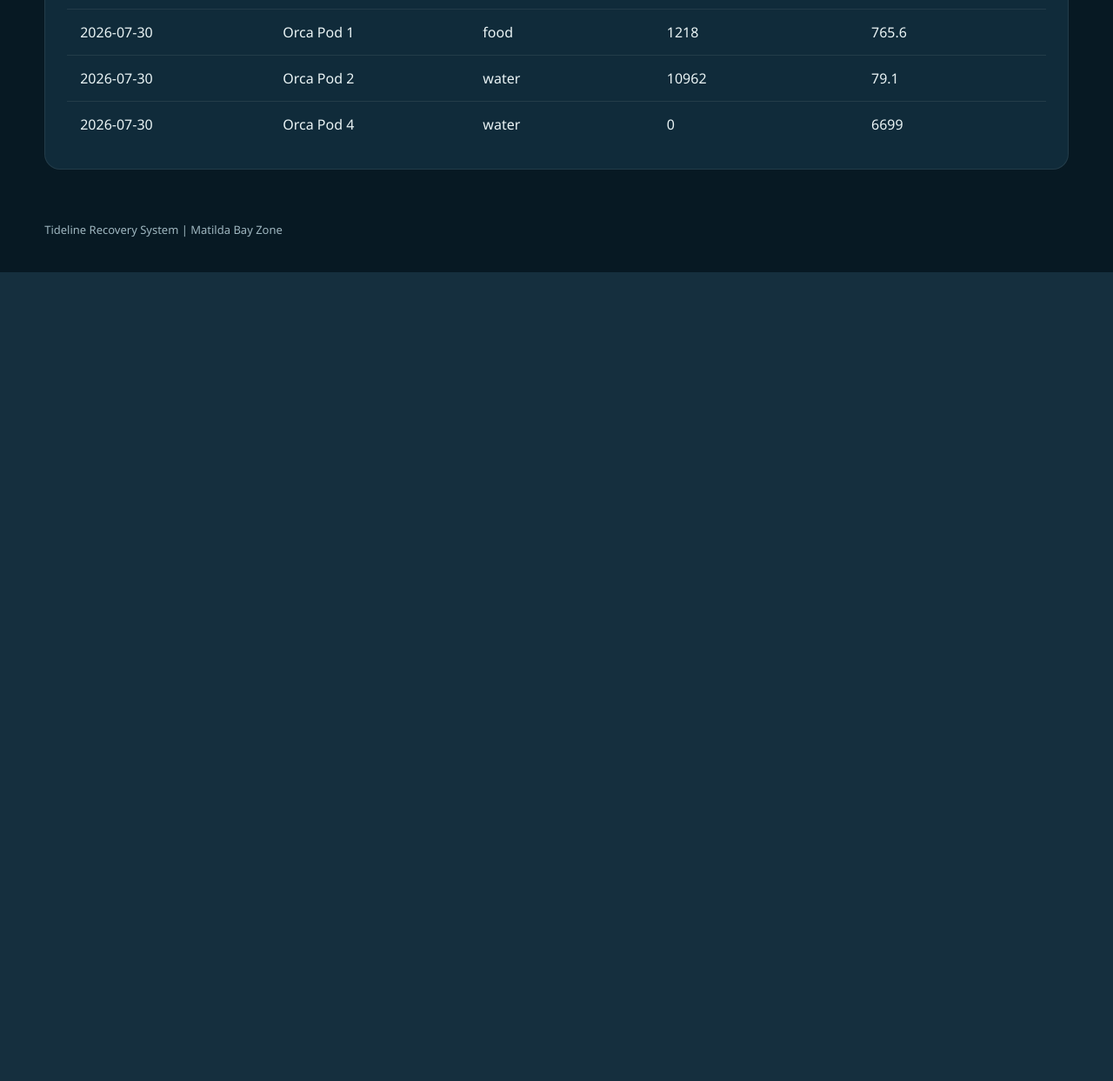
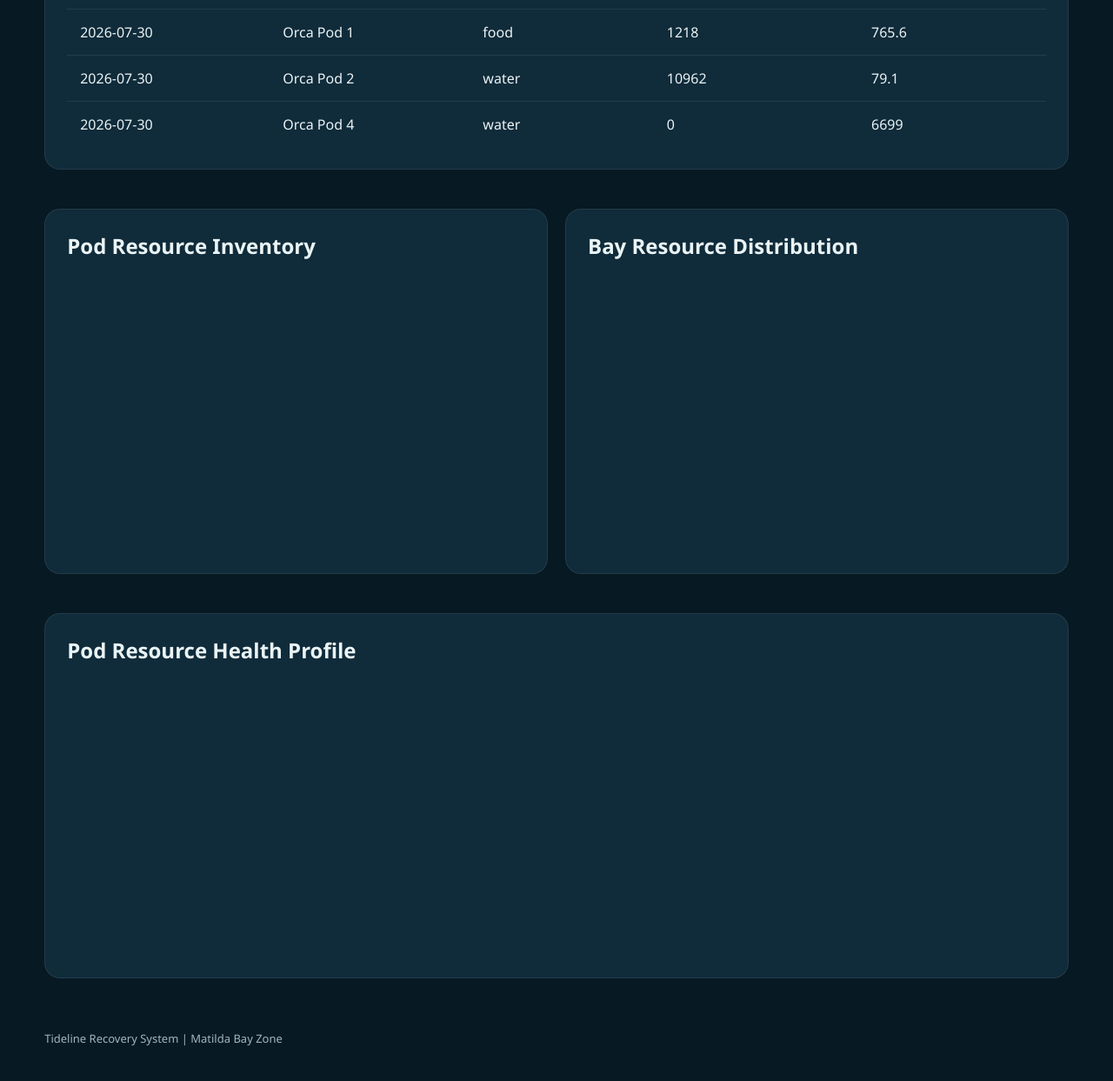
Before and after one commit to Kelly-Vl/Ultimate-Hackathon-2026-Orca-Pod-3, a Flask app: page / in a window 1280 px wide. Shown: the part 1233-2476 px from the top of the page at 87% size. Before the commit the page ends 1546 px from the top, so only its background shows below. Run offline with Flask 3, Linux system fonts and the light colour scheme; a map, chart or similar area stays blank.

Commit message:
added diagrams for pod supply data

```diff
--- a/static/css/styles.css
+++ b/static/css/styles.css
@@ -220,3 +220,15 @@ footer {
 
     font-size:13px;
 }
+
+/* CHART CARD */
+
+.chart-card {
+    min-height:420px;
+}
+
+.chart-card canvas {
+    margin-top:25px;
+
+    max-height:320px;
+}
--- a/static/js/script.js
+++ b/static/js/script.js
@@ -1,3 +1,5 @@
+let podSupplyData = [];
+
 async function loadDashboard(){
 
         const supplyResponse =
@@ -120,6 +122,407 @@ async function loadDashboard(){
 
     }
 
+async function loadPodCharts(){
+
+    const response =
+        await fetch("/api/pod_supply");
+
+
+    const data =
+        await response.json();
+
+
+    /*
+        Keep latest report for each pod
+    */
+
+    const latest = {};
+
+
+    data.forEach(row=>{
+
+        latest[row.pod_id] = row;
+
+    });
+
+
+    podSupplyData =
+        Object.values(latest);
+
+
+
+    createResourceChart();
+
+    createDistributionChart();
+
+    createHealthChart();
+
+    }
+
+// Chart 1 - resource comparison
+function createResourceChart(){
+
+
+const ctx =
+document.getElementById(
+"resourceChart"
+);
+
+
+
+new Chart(ctx, {
+
+
+type:"bar",
+
+
+data:{
+
+
+labels:
+podSupplyData.map(
+p=>p.pod_name
+),
+
+
+datasets:[
+
+
+{
+
+label:"Water (L)",
+
+data:
+podSupplyData.map(
+p=>p.water_stock_l
+),
+
+backgroundColor:
+"#4FD8C4"
+
+},
+
+
+{
+
+label:"Food (kg)",
+
+data:
+podSupplyData.map(
+p=>p.food_stock_kg
+),
+
+backgroundColor:
+"#F2A65A"
+
+},
+
+
+{
+
+label:"Medicine",
+
+data:
+podSupplyData.map(
+p=>p.medicine_stock_units
+),
+
+backgroundColor:
+"#E8785A"
+
+}
+
+
+
+]
+
+},
+
+
+
+options:{
+
+
+responsive:true,
+
+
+plugins:{
+
+
+legend:{
+
+labels:{
+color:"#E8F1F2"
+}
+
+}
+
+},
+
+
+
+scales:{
+
+
+x:{
+ticks:{
+color:"#E8F1F2"
+}
+},
+
+
+y:{
+ticks:{
+color:"#E8F1F2"
+}
+
+}
+
+
+}
+
+
+
+}
+
+
+});
+
+
+}
+
+// Chart 2 - distribution chart
+function createDistributionChart(){
+
+
+const ctx =
+document.getElementById(
+"distributionChart"
+);
+
+
+
+new Chart(ctx,{
+
+
+type:"bar",
+
+
+data:{
+
+
+labels:
+podSupplyData.map(
+p=>p.pod_name
+),
+
+
+datasets:[
+
+
+{
+label:"Water",
+
+data:
+podSupplyData.map(
+p=>p.water_stock_l
+),
+
+backgroundColor:"#4FD8C4"
+
+},
+
+
+{
+label:"Food",
+
+data:
+podSupplyData.map(
+p=>p.food_stock_kg
+),
+
+backgroundColor:"#F2A65A"
+
+},
+
+
+{
+label:"Medicine",
+
+data:
+podSupplyData.map(
+p=>p.medicine_stock_units
+),
+
+backgroundColor:"#E8785A"
+
+}
+
+
+
+]
+
+
+},
+
+
+
+options:{
+
+
+responsive:true,
+
+
+scales:{
+
+
+x:{
+stacked:true,
+ticks:{
+color:"#E8F1F2"
+}
+
+},
+
+
+y:{
+stacked:true,
+ticks:{
+color:"#E8F1F2"
+}
+
+}
+
+
+}
+
+
+}
+
+
+
+});
+
+
+}
+
+// Chart 3 - pod health radar
+function createHealthChart(){
+
+
+const ctx =
+document.getElementById(
+"healthChart"
+);
+
+
+
+new Chart(ctx,{
+
+
+type:"radar",
+
+
+data:{
+
+
+labels:[
+
+"Water",
+"Food",
+"Medicine"
+
+],
+
+
+datasets:
+
+podSupplyData.map(
+pod=>({
+
+
+label:
+pod.pod_name,
+
+
+data:[
+
+
+pod.water_stock_l/1000,
+
+pod.food_stock_kg/1000,
+
+pod.medicine_stock_units/100
+
+
+],
+
+
+borderWidth:2
+
+
+})
+
+)
+
+
+},
+
+
+
+options:{
+
+
+responsive:true,
+
+
+plugins:{
+
+
+legend:{
+labels:{
+color:"#E8F1F2"
+}
+}
+
+
+},
+
+
+
+scales:{
+
+
+r:{
+
+ticks:{
+display:false
+},
+
+pointLabels:{
+color:"#E8F1F2"
+}
+
+
+}
+
+
+
+}
+
+
+
+}
+
+
+});
+
+
+}
+
+
     loadDashboard();
 
     loadCouncil();
+
+    loadPodCharts();
--- a/templates/index.html
+++ b/templates/index.html
@@ -61,12 +61,41 @@
             </div>
         </section>
 
+        <section class="section">
+            <div class="grid">
+                <div class="card chart-card">
+                    <h2>
+                        Pod Resource Inventory
+                    </h2>
+
+                    <canvas id="resourceChart"></canvas>
+                </div>
+
+                <div class="card chart-card">
+                    <h2>
+                        Bay Resource Distribution
+                    </h2>
+                    <canvas id="distributionChart"></canvas>
+                </div>
+            </div>
+        </section>
+
+        <section class="section">
+            <div class="card chart-card">
+                <h2>
+                Pod Resource Health Profile
+                </h2>
+                <canvas id="healthChart"></canvas>
+            </div>
+        </section>
+
         <footer>
         Tideline Recovery System |
         Matilda Bay Zone
         </footer>
         </div>
 
+        <script src="https://cdn.jsdelivr.net/npm/chart.js"></script>
         <script src="{{ url_for('static', filename='js/script.js') }}"></script>
 
     </body>
```
